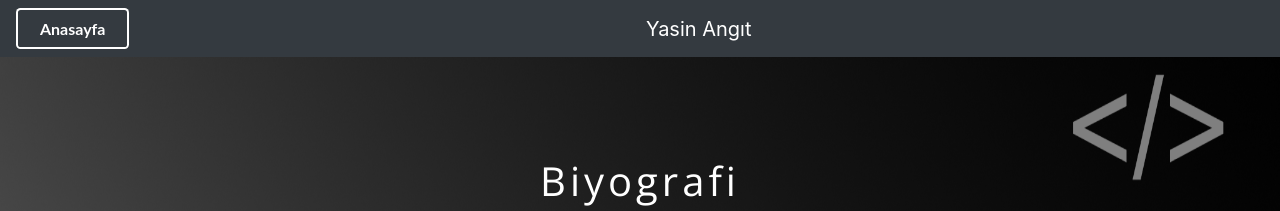
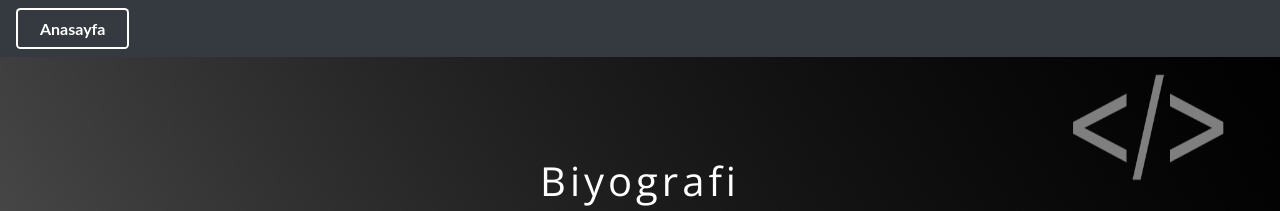
Before and after one commit to yasnangt/yasnangt.github.io, a Jekyll site: the page hakkımda.html, which Jekyll copies as it is, in a window 1280 px wide. Shown: the top 211 px of the page. Built offline with Jekyll 4.4.1, drawn with Linux system fonts in a browser that asks for light colours; nearby versions of some CDN libraries.

Commit message:
Update hakkımda.html

```diff
--- a/hakkımda.html
+++ b/hakkımda.html
@@ -24,9 +24,6 @@
                        <nav class="navbar navbar-expand-md navbar-dark bg-dark">
                                 <button class="ui inverted button"onclick="location.href='index.html'">Anasayfa</button>
 
-                                <div class="mx-auto order-0">
-                                    <a class="navbar-brand mx-auto" ><font color="white">Yasin Angıt</font></a>
-                           </div>
 
                             </nav>
                 </div>
```
